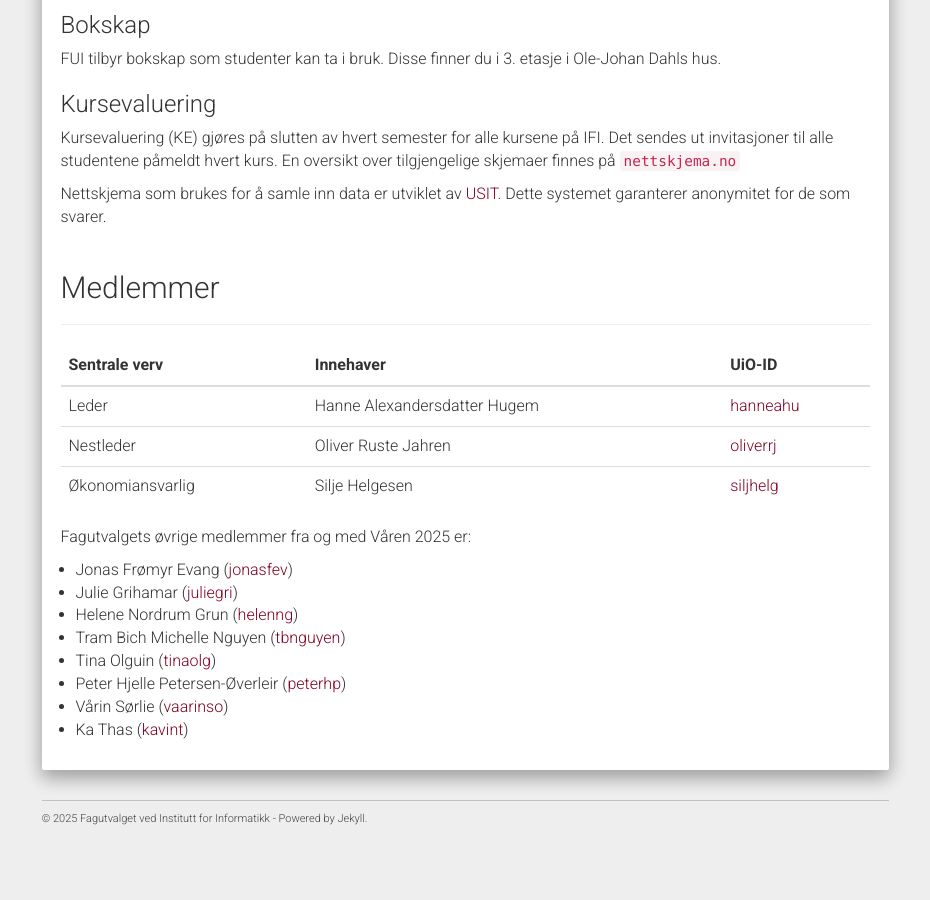
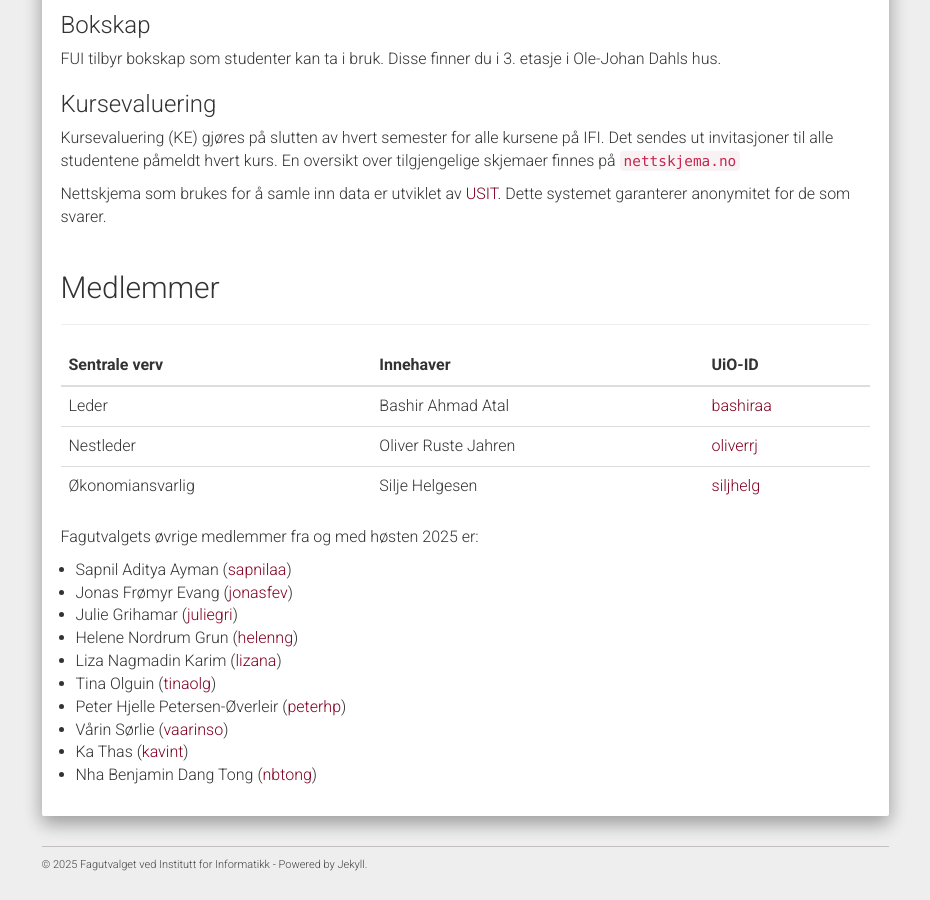
Before and after one commit to fui/fui.github.io, a Jekyll site: the page built from pages/fagutvalget.md, in a window 1280 px wide and 900 px high, scrolled down 843 px. Shown: the whole window, without its empty margins (321-1251 px from the left). Built offline with Jekyll 4.4.1, drawn with Linux system fonts in a browser that asks for light colours; nearby versions of some CDN libraries; before the commit the page ends 1697 px from its top, so only the background shows below that.

Commit message:
Oppdater oversikt over utvalgets medlemmer etter allmøte H25.

```diff
--- a/pages/fagutvalget.md
+++ b/pages/fagutvalget.md
@@ -72,8 +72,8 @@ svarer.
   <tbody>
     <tr>
       <td>Leder</td>
-      <td>Hanne Alexandersdatter Hugem</td>
-      <td><a href="https://personer.uio.no/hanneahu">hanneahu</a></td>
+      <td>Bashir Ahmad Atal</td>
+      <td><a href="https://personer.uio.no/bashiraa">bashiraa</a></td>
     </tr>
     <tr>
       <td>Nestleder</td>
@@ -88,13 +88,15 @@ svarer.
   </tbody>
 </table>
 
-{{ site.title }}s øvrige medlemmer fra og med Våren 2025 er:
+{{ site.title }}s øvrige medlemmer fra og med høsten 2025 er:
 
+- Sapnil Aditya Ayman ([sapnilaa](https://personer.uio.no/sapnilaa))
 - Jonas Frømyr Evang ([jonasfev](https://personer.uio.no/jonasfev))
 - Julie Grihamar ([juliegri](https://personer.uio.no/juliegri))
 - Helene Nordrum Grun ([helenng](https://personer.uio.no/helenng))
-- Tram Bich Michelle Nguyen ([tbnguyen](https://personer.uio.no/tbnguyen))
+- Liza Nagmadin Karim ([lizana](https://personer.uio.no/lizana))
 - Tina Olguin ([tinaolg](https://personer.uio.no/tinaolg))
 - Peter Hjelle Petersen-Øverleir ([peterhp](https://personer.uio.no/peterhp))
 - Vårin Sørlie ([vaarinso](https://personer.uio.no/vaarinso))
 - Ka Thas ([kavint](https://personer.uio.no/kavint))
+- Nha Benjamin Dang Tong ([nbtong](https://personer.uio.no/nbtong))
```
